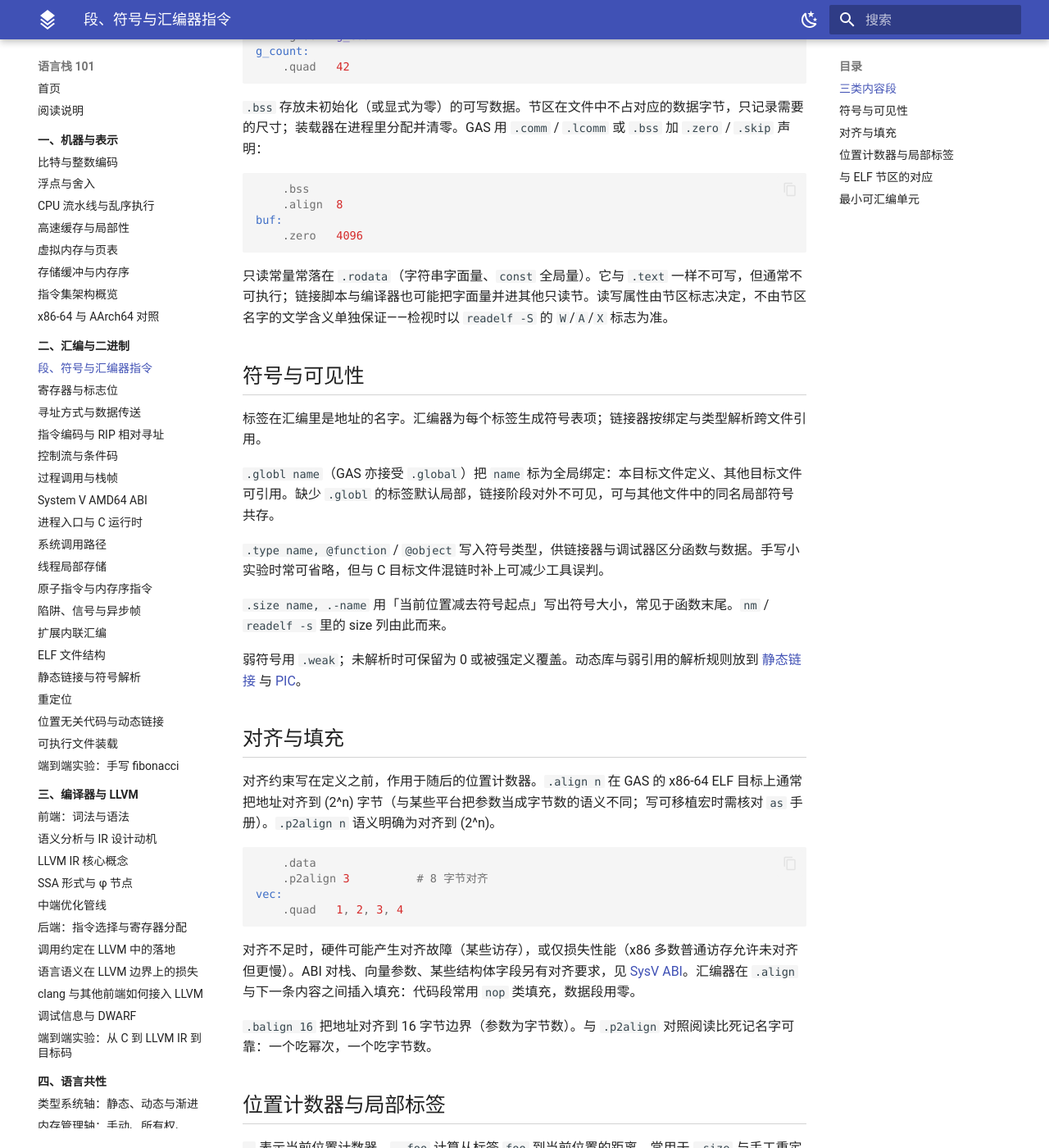
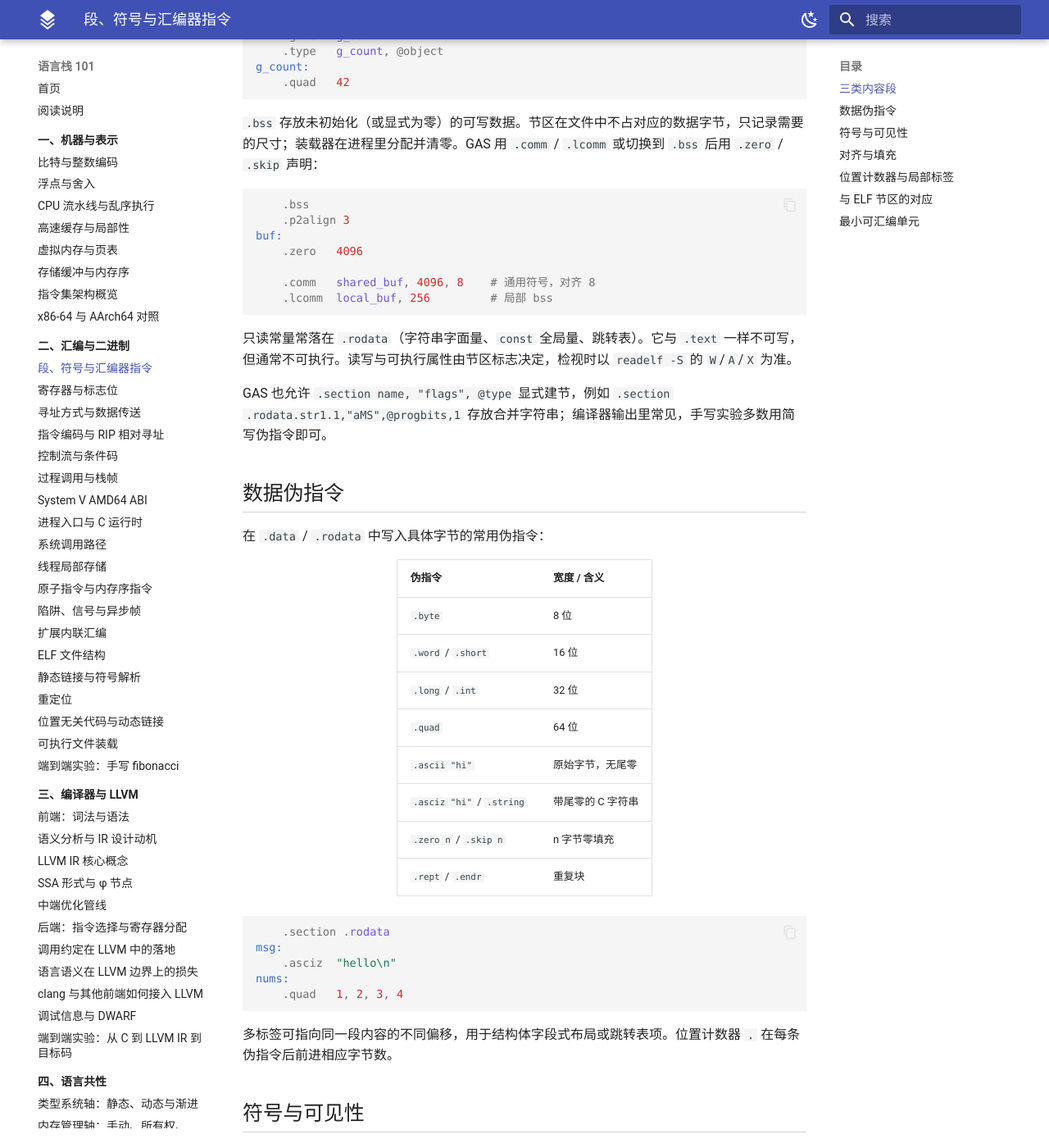
Before and after one commit to wangzh12023/langstack-101, an MkDocs documentation site: the page built from docs/ch02/sections-directives.md, in a window 1280 px wide and 1400 px high, scrolled down 746 px. Shown: the whole window at 82% size. Built offline with MkDocs 1.6.1 and Material for MkDocs 9.7.7, drawn with Linux system fonts in a browser that asks for light colours; some of the changed text lies outside the part shown.

Commit message:
Polish ch02 lab steps, signal reading path, and section directives.
Co-authored-by: Cursor <cursoragent@cursor.com>

````diff
--- a/docs/ch01/x86-vs-arm.md
+++ b/docs/ch01/x86-vs-arm.md
@@ -13,7 +13,7 @@
 | 用户态内存序 | 近 TSO；store-load 是主要松弛 | 弱序；依赖 acquire/release 或屏障 |
 | 端序 | 小端 | 可配置；通用 OS 部署为小端 |
 
-ISA 契约总述见 [指令集架构概览](isa-overview.md)。调用约定细节：x86-64 见第二章 SysV；AArch64 仅在该页末 AAPCS64 对照中出现。
+ISA 契约总述见 [指令集架构概览](isa-overview.md)。调用约定细节：x86-64 见第二章 SysV；AArch64 仅在该页末作 AAPCS64 简表对照，不另开平行章节。
 
 ## 编码与前端
 
@@ -39,7 +39,7 @@ ISA 契约总述见 [指令集架构概览](isa-overview.md)。调用约定细
 - 在 AArch64 上，同样的普通 store 序列**不**保证他核按该序看见；发布端需要 release 语义的 store（或屏障），订阅端需要 acquire 语义的 load（或屏障）。
 - C++/Rust 的 `memory_order_acquire` / `release` 在 x86 上常降级成普通 `mov`，在 AArch64 上则生成 `ldar`/`stlr` 或等价序列。把「x86 上 relaxed 也过了」当成模型正确，是跨 ISA 的经典陷阱。
 
-原子 RMW：x86 多用 `lock` 前缀；AArch64 用 load-exclusive / store-exclusive 循环（LSE 扩展后有更直接的原子指令）。语义都是「不可撕更新 + 按序约束」，指令形态不同。
+原子 RMW：x86 多用 `lock` 前缀；AArch64 用 load-exclusive / store-exclusive 循环（LSE 扩展后有更直接的原子指令）。语义都是「不可撕更新 + 按序约束」，指令形态不同。自旋失败时的重试回路在弱序核上还要考虑是否需要显式屏障，不能把 x86 的 `lock` 附带序效果默认搬过去。
 
 ## 其它常碰差异
 
@@ -63,4 +63,4 @@ x86-64 的 **RIP-relative** 与 AArch64 的 ADRP+ADD/LDR 都在服务 PIC：全
 
 ## 阅读策略
 
-先在 x86-64 上把 ABI、栈帧、原子与 ELF 跑通；遇到「这段无锁代码在 ARM 服务器上炸了」或「同编译器换 `--target` 多了屏障」时，回到本页的内存序与调用习惯两行。不要求背 AArch64 指令表；要求能指出：**编码定长与否、返回地址放哪、内存序强弱、原子指令形态**四条分界。主线助记符默认 AT&T x86-64；见到 AArch64 片段时先映射操作类别（算术、访存、分支、屏障），再查寄存器名。
+先在 x86-64 上把 ABI、栈帧、原子与 ELF 跑通；遇到「这段无锁代码在 ARM 服务器上炸了」或「同编译器换 `--target` 多了屏障」时，回到本页的内存序与调用习惯两行。不要求背 AArch64 指令表；要求能指出：**编码定长与否、返回地址放哪、内存序强弱、原子指令形态**四条分界。主线助记符默认 AT&T x86-64；见到 AArch64 片段时先映射操作类别（算术、访存、分支、屏障），再查寄存器名。同一算法的周期对比必须固定微架构世代与频率；只贴「x86 比 ARM 快」而无计数器拆解，无法归因到 ISA 还是缓存与核数。
--- a/docs/ch02/exceptions-signals.md
+++ b/docs/ch02/exceptions-signals.md
@@ -23,3 +23,14 @@
 ## 与系统调用的关系
 
 阻塞在 `syscall` 上的线程收到信号时，内核可选择：用 `-EINTR` 中断调用并进入处理器；或（若设置了 `SA_RESTART` 一类行为）在处理器返回后重启调用。用户代码若看到 `errno == EINTR`，对应前者。这与「`call` 被信号打断」不同：`call` 目标仍是用户态地址，信号帧叠在同一用户栈上；`syscall` 路径多一次进出内核的边界。
+
+## 阅读路径
+
+对仍活着的进程：
+
+```bash
+cat /proc/self/status | grep Sig
+# SigPnd / SigBlk / SigIgn / SigCgt
+```
+
+对带处理器的小程序，在处理器入口设断点，向上回溯应能看到信号 trampoline 与被打断的用户帧。把该帧与 [栈帧](stack-frames.md) 里的普通 prologue 对照，可以分清「业务调用」与「内核代建的异步帧」。硬件故障何时变成信号、何时变成杀进程，以具体 `si_code` 与内核策略为准；本页不把每种 `#xx` 异常枚举成表。
--- a/docs/ch02/sections-directives.md
+++ b/docs/ch02/sections-directives.md
@@ -1,6 +1,6 @@
 # 段、符号与汇编器指令
 
-汇编源文件同时描述两类事物：指令与数据的**内容**，以及它们在目标文件里落入哪一**段**、对外可见性如何、对齐约束是什么。汇编器把段指令翻译成 ELF 节区（section）与符号表项；链接器再按节区属性合并、重定位并映射到可装载段（segment）。本页只处理静态汇编里最常用的一组指令；ELF 头与程序头的完整字段见 [ELF 文件结构](elf.md)。
+汇编源文件同时描述两类事物：指令与数据的**内容**，以及它们在目标文件里落入哪一**段**、对外可见性如何、对齐约束是什么。汇编器把段指令翻译成 ELF 节区（section）与符号表项；链接器再按节区属性合并、重定位并映射到可装载段（segment）。本页处理静态汇编里最常用的一组指令与数据伪指令；ELF 头与程序头的完整字段见 [ELF 文件结构](elf.md)。
 
 ## 三类内容段
 
@@ -21,53 +21,88 @@ add1:
 
 ```asm
     .data
-    .align  8
+    .p2align 3
     .globl  g_count
+    .type   g_count, @object
 g_count:
     .quad   42
 ```
 
-`.bss` 存放未初始化（或显式为零）的可写数据。节区在文件中不占对应的数据字节，只记录需要的尺寸；装载器在进程里分配并清零。GAS 用 `.comm` / `.lcomm` 或 `.bss` 加 `.zero` / `.skip` 声明：
+`.bss` 存放未初始化（或显式为零）的可写数据。节区在文件中不占对应的数据字节，只记录需要的尺寸；装载器在进程里分配并清零。GAS 用 `.comm` / `.lcomm` 或切换到 `.bss` 后用 `.zero` / `.skip` 声明：
 
 ```asm
     .bss
-    .align  8
+    .p2align 3
 buf:
     .zero   4096
+
+    .comm   shared_buf, 4096, 8    # 通用符号，对齐 8
+    .lcomm  local_buf, 256         # 局部 bss
 ```
 
-只读常量常落在 `.rodata`（字符串字面量、`const` 全局量）。它与 `.text` 一样不可写，但通常不可执行；链接脚本与编译器也可能把字面量并进其他只读节。读写属性由节区标志决定，不由节区名字的文学含义单独保证——检视时以 `readelf -S` 的 `W`/`A`/`X` 标志为准。
+只读常量常落在 `.rodata`（字符串字面量、`const` 全局量、跳转表）。它与 `.text` 一样不可写，但通常不可执行。读写与可执行属性由节区标志决定，检视时以 `readelf -S` 的 `W`/`A`/`X` 为准。
+
+GAS 也允许 `.section name, "flags", @type` 显式建节，例如 `.section .rodata.str1.1,"aMS",@progbits,1` 存放合并字符串；编译器输出里常见，手写实验多数用简写伪指令即可。
+
+## 数据伪指令
+
+在 `.data` / `.rodata` 中写入具体字节的常用伪指令：
+
+| 伪指令 | 宽度 / 含义 |
+| --- | --- |
+| `.byte` | 8 位 |
+| `.word` / `.short` | 16 位 |
+| `.long` / `.int` | 32 位 |
+| `.quad` | 64 位 |
+| `.ascii "hi"` | 原始字节，无尾零 |
+| `.asciz "hi"` / `.string` | 带尾零的 C 字符串 |
+| `.zero n` / `.skip n` | n 字节零填充 |
+| `.rept` / `.endr` | 重复块 |
+
+```asm
+    .section .rodata
+msg:
+    .asciz  "hello\n"
+nums:
+    .quad   1, 2, 3, 4
+```
+
+多标签可指向同一段内容的不同偏移，用于结构体字段式布局或跳转表项。位置计数器 `.` 在每条伪指令后前进相应字节数。
 
 ## 符号与可见性
 
 标签在汇编里是地址的名字。汇编器为每个标签生成符号表项；链接器按绑定与类型解析跨文件引用。
 
-`.globl name`（GAS 亦接受 `.global`）把 `name` 标为全局绑定：本目标文件定义、其他目标文件可引用。缺少 `.globl` 的标签默认局部，链接阶段对外不可见，可与其他文件中的同名局部符号共存。
+`.globl name`（GAS 亦接受 `.global`）把 `name` 标为全局绑定：本目标文件定义、其他目标文件可引用。缺少 `.globl` 的标签默认局部（STB_LOCAL），链接阶段对外不可见，可与其他文件中的同名局部符号共存。
 
-`.type name, @function` / `@object` 写入符号类型，供链接器与调试器区分函数与数据。手写小实验时常可省略，但与 C 目标文件混链时补上可减少工具误判。
+`.type name, @function` / `@object` 写入符号类型，供链接器、调试器与某些分析工具区分函数与数据。`.size name, .-name` 用「当前位置减去符号起点」写出符号大小，常见于函数或对象末尾；`nm` / `readelf -s` 的 size 列由此而来。
 
-`.size name, .-name` 用「当前位置减去符号起点」写出符号大小，常见于函数末尾。`nm` / `readelf -s` 里的 size 列由此而来。
+`.weak name` 声明弱符号：若链接时存在强定义则用强定义，否则保留弱定义或把未解析弱引用置零。动态库与弱引用的解析规则放到 [静态链接](static-linking.md) 与 [PIC](pic-dynamic.md)。
 
-弱符号用 `.weak`；未解析时可保留为 0 或被强定义覆盖。动态库与弱引用的解析规则放到 [静态链接](static-linking.md) 与 [PIC](pic-dynamic.md)。
+`.extern name` 在 GAS/ELF 目标上通常可省略：对未定义标签的引用会自动产生未定义符号。显式写出有时用于可读性。
 
 ## 对齐与填充
 
-对齐约束写在定义之前，作用于随后的位置计数器。`.align n` 在 GAS 的 x86-64 ELF 目标上通常把地址对齐到 \(2^n\) 字节（与某些平台把参数当成字节数的语义不同；写可移植宏时需核对 `as` 手册）。`.p2align n` 语义明确为对齐到 \(2^n\)。
+对齐约束写在定义之前，作用于随后的位置计数器。`.p2align n` 把地址对齐到 \(2^n\) 字节，语义在跨平台时最明确。`.balign m` 对齐到 \(m\) 字节（参数为字节数）。`.align` 在 x86-64 ELF 的 GAS 上通常按幂次解释，但与部分平台语义不同，可移植宏优先 `.p2align` / `.balign`。
 
 ```asm
     .data
     .p2align 3          # 8 字节对齐
 vec:
     .quad   1, 2, 3, 4
+
+    .text
+    .p2align 4          # 16 字节对齐函数入口，利于取指
+    .globl  hotpath
+hotpath:
+    ...
 ```
 
-对齐不足时，硬件可能产生对齐故障（某些访存），或仅损失性能（x86 多数普通访存允许未对齐但更慢）。ABI 对栈、向量参数、某些结构体字段另有对齐要求，见 [SysV ABI](sysv-amd64-abi.md)。汇编器在 `.align` 与下一条内容之间插入填充：代码段常用 `nop` 类填充，数据段用零。
-
-`.balign 16` 把地址对齐到 16 字节边界（参数为字节数）。与 `.p2align` 对照阅读比死记名字可靠：一个吃幂次，一个吃字节数。
+对齐不足时，硬件可能对某些访存产生对齐故障，或在允许未对齐的路径上拆分事务、损失性能。ABI 对栈、向量参数、某些结构体字段另有对齐要求，见 [SysV ABI](sysv-amd64-abi.md)。汇编器在对齐伪指令与下一条内容之间插入填充：代码段常用 `nop` 图案，数据段用零。
 
 ## 位置计数器与局部标签
 
-`.` 表示当前位置计数器。`.-foo` 计算从标签 `foo` 到当前位置的距离，常用于 `.size` 与手工重定位距离。
+`.` 表示当前位置计数器。`.-foo` 计算从标签 `foo` 到当前位置的距离，常用于 `.size` 与手工距离计算。
 
 GAS 数字局部标签 `1:`、`2:` 可重复出现；引用写成 `1b`（backward）或 `1f`（forward），避免为每个基本块发明全局唯一名：
 
@@ -81,6 +116,8 @@ GAS 数字局部标签 `1:`、`2:` 可重复出现；引用写成 `1b`（backwar
     ret
 ```
 
+编译器生成的标签常呈 `.L` 前缀（本地、不进符号表对外名）；手写时亦可遵循同一风格，减少与全局符号冲突。
+
 ## 与 ELF 节区的对应
 
 汇编里的「段」在目标文件中首先是**节区**。典型映射：
@@ -91,11 +128,11 @@ GAS 数字局部标签 `1:`、`2:` 可重复出现；引用写成 `1b`（backwar
 | `.data` | `.data` | `rw-` |
 | `.bss` | `.bss` | `rw-`（文件尺寸为 0） |
 | 只读常量 | `.rodata` | `r--` |
-| 符号/重定位 | `.symtab`、`.rela.text` 等 | 不装载到运行时映像，或仅链接期使用 |
+| 符号/重定位 | `.symtab`、`.rela.text` 等 | 链接期使用，通常不进运行时 `PT_LOAD` |
 
-链接器按节区标志合并多个 `.o` 的同名节，再把若干节区打包进程序头里的 `PT_LOAD` 段。因此「段」一词在口语里常混用：汇编器指令说的是逻辑内容桶，装载器看的是虚拟地址连续的 `PT_LOAD`。用 `readelf -S` 看节，用 `readelf -l` 看装载段，两者一起才能对上进程映像。
+链接器按节区标志合并多个 `.o` 的同名节，再把若干节区打包进程序头里的 `PT_LOAD` 段。口语里的「段」常混用两层意思：汇编器指令说的是逻辑内容桶，装载器看的是虚拟地址连续的 `PT_LOAD`。用 `readelf -S` 看节，用 `readelf -l` 看装载段，两者一起才能对上进程映像。
 
-对 `.text` 里的外部符号引用，汇编器通常留下重定位记录（例如 `R_X86_64_PLT32`、`R_X86_64_PC32`），把最终地址交给链接器填写。[重定位](relocation.md)页说明这些记录如何改写指令中的位移字段；本页只需建立「符号名 → 节区内偏移 → 待填字节」的链条。
+对 `.text` 里的外部符号引用，汇编器通常留下重定位记录（例如 `R_X86_64_PLT32`、`R_X86_64_PC32`、`R_X86_64_REX_GOTP`），把最终地址或 GOT 槽交给链接器填写。[重定位](relocation.md) 说明这些记录如何改写指令中的位移字段；本页只需建立「符号名 → 节区内偏移 → 待填字节」的链条。
 
 ## 最小可汇编单元
 
@@ -106,11 +143,18 @@ GAS 数字局部标签 `1:`、`2:` 可重复出现；引用写成 `1b`（backwar
     .globl  _start
     .type   _start, @function
 _start:
-    movl    $60, %eax       # SYS_exit
+    movl    $60, %eax       # SYS_exit（Linux x86-64）
     xorl    %edi, %edi      # status = 0
     syscall
-
     .size   _start, .-_start
 ```
 
-该例直接以 `_start` 为入口并使用 `syscall`，绕过 C 运行时；正常与 C 混链时入口与参数布置见 [进程入口](crt-entry.md)。下一步是弄清指令实际读写哪些寄存器：[寄存器与标志位](registers.md)。
+该例直接以 `_start` 为入口并使用 `syscall`，绕过 C 运行时；正常与 C 混链时入口与参数布置见 [进程入口](crt-entry.md)。组装与检视：
+
+```bash
+clang -c -o start.o start.s
+objdump -d start.o
+readelf -S start.o
+```
+
+下一步是弄清指令实际读写哪些寄存器：[寄存器与标志位](registers.md)。
````
Also changed, not shown: docs/ch02/fib-asm-lab.md (+10 -8 lines).
